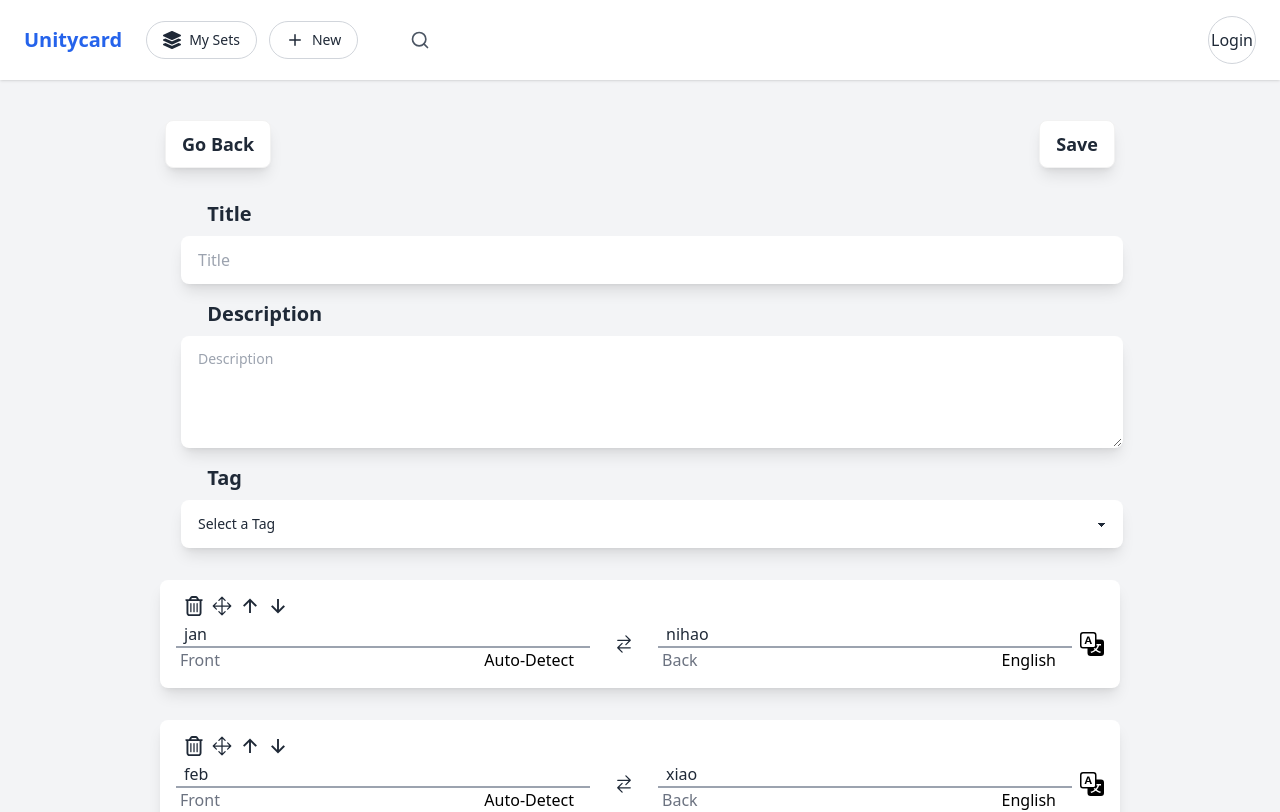
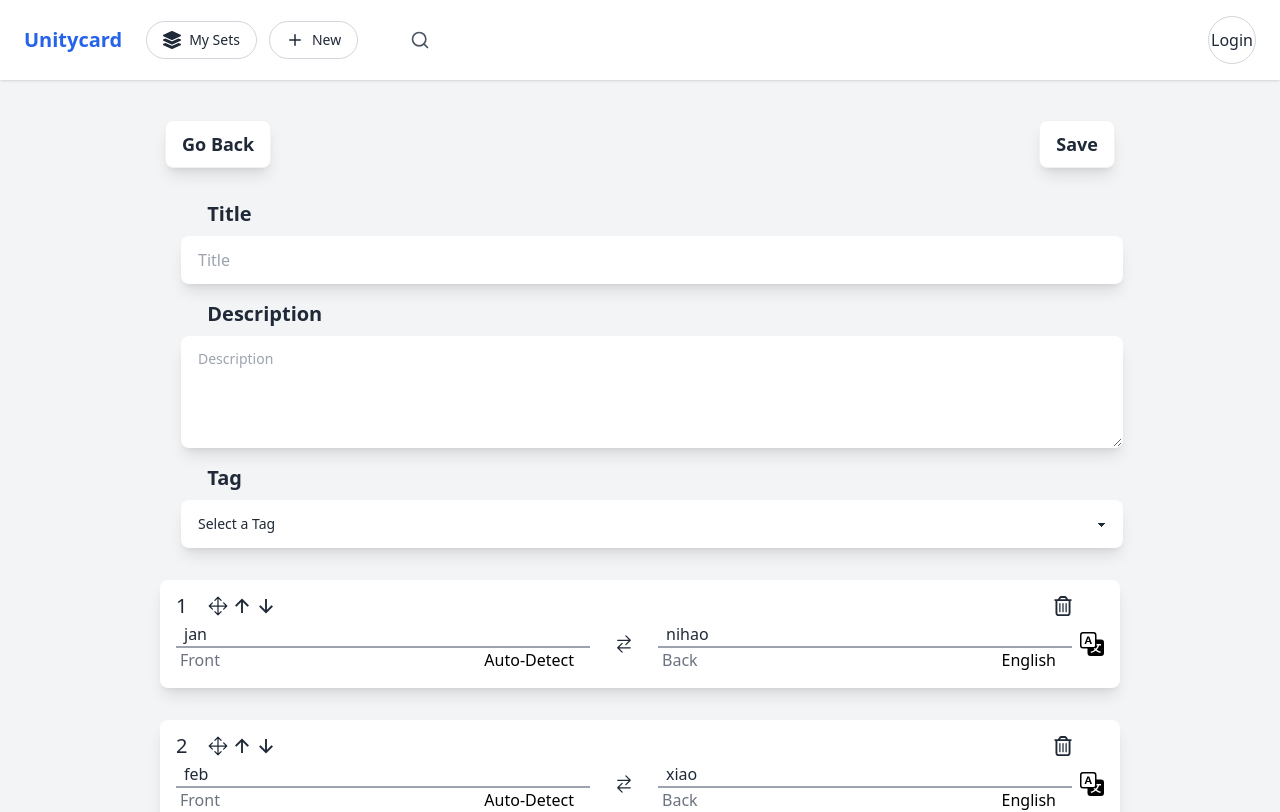
Before and after one commit to JayCenxx/forgetCurve, a React (Create React App) app in the folder forgetcurve_react/: page /CardSetStructure in a window 1280 px wide. Shown: the top 812 px of the page. Built offline with nearby package versions, Linux system fonts and the light colour scheme.

Commit message:
top toolbar styling

```diff
--- a/forgetcurve_react/src/components/editMenu/EditCardDetails.js
+++ b/forgetcurve_react/src/components/editMenu/EditCardDetails.js
@@ -101,13 +101,6 @@ export const EditCardDetails = ({ itemId, index2 }) => {
   };
 
 
-
-  // //   it also populate the swap fronText and backText
-  // useEffect(() => {
-  //   setLocalFrontText(frontText )
-  //   setLocalBackText(backText )
-  // }, []);
-
   //need the localFrontText & target translated language type
   const handleTranslation = useCallback(async () => {
 
@@ -135,23 +128,18 @@ export const EditCardDetails = ({ itemId, index2 }) => {
 
   return (
     <main className=" p-4 rounded-lg shadow-lg w-9/12 mx-auto bg-white my-8">
-      <section className="text-editor flex space-x-2">
-        <div>
-          <Toolbar
-            activeEditor={activeEditor}
-            setActiveEditor={setActiveEditor} />
+      <section className="text-editor flex space-x-2  ">
+        <section className="flex basis-1/3 space-x-1">
+          <div className="">
+            <h1 className="text-xl -mt-1">
+            { index2+1}
+          </h1>
           </div>
 
-
-        <div>
-          <button onClick={() => removeCardJSX(itemId)} className="text-xl">
-            <FaRegTrashCan />
-          </button>
-        </div>
-
-
-        <div className="">
-          <button className="text-xl" onClick={openModal}>
+        <span className="basis-[4%] "></span>
+          {/* move button */}
+          <div  >
+            <button className="text-xl " onClick={openModal}>
               <IoMove />
             </button>
 
@@ -159,8 +147,7 @@ export const EditCardDetails = ({ itemId, index2 }) => {
               index3={index2}
               moveCardJSX={moveCardJSX}
               isOpen={isModalOpen}
-            close={closeModal}
-          />
+              close={closeModal} />
           </div>
 
 
@@ -176,12 +163,36 @@ export const EditCardDetails = ({ itemId, index2 }) => {
           <div>
             <button
               onClick={() => moveCardJSX(index2, index2 + 1)}
-            disabled={index2 === cardArray.length}
-          >
+              disabled={index2 === cardArray.length} >
               <IoArrowDownSharp className="text-xl" />
             </button>
           </div>
+          </section >
+
+          <section className="basis-1/3  flex justify-center">
+            <div  className="mr-6" >
+              <Toolbar
+                activeEditor={activeEditor}
+                setActiveEditor={setActiveEditor} />
+            </div>
           </section>
+
+
+
+        <section className="flex basis-1/3">
+          <span className="basis-10/12"></span>
+          <div>
+            <button onClick={() => removeCardJSX(itemId)} className="text-xl">
+              <FaRegTrashCan />
+            </button>
+          </div>
+        </section>
+      </section>
+
+
+
+
+
 
       {/* create a flex container */}
       <main className="flex items-center">
```
Lines whose indentation alone changed are shown as unchanged.
